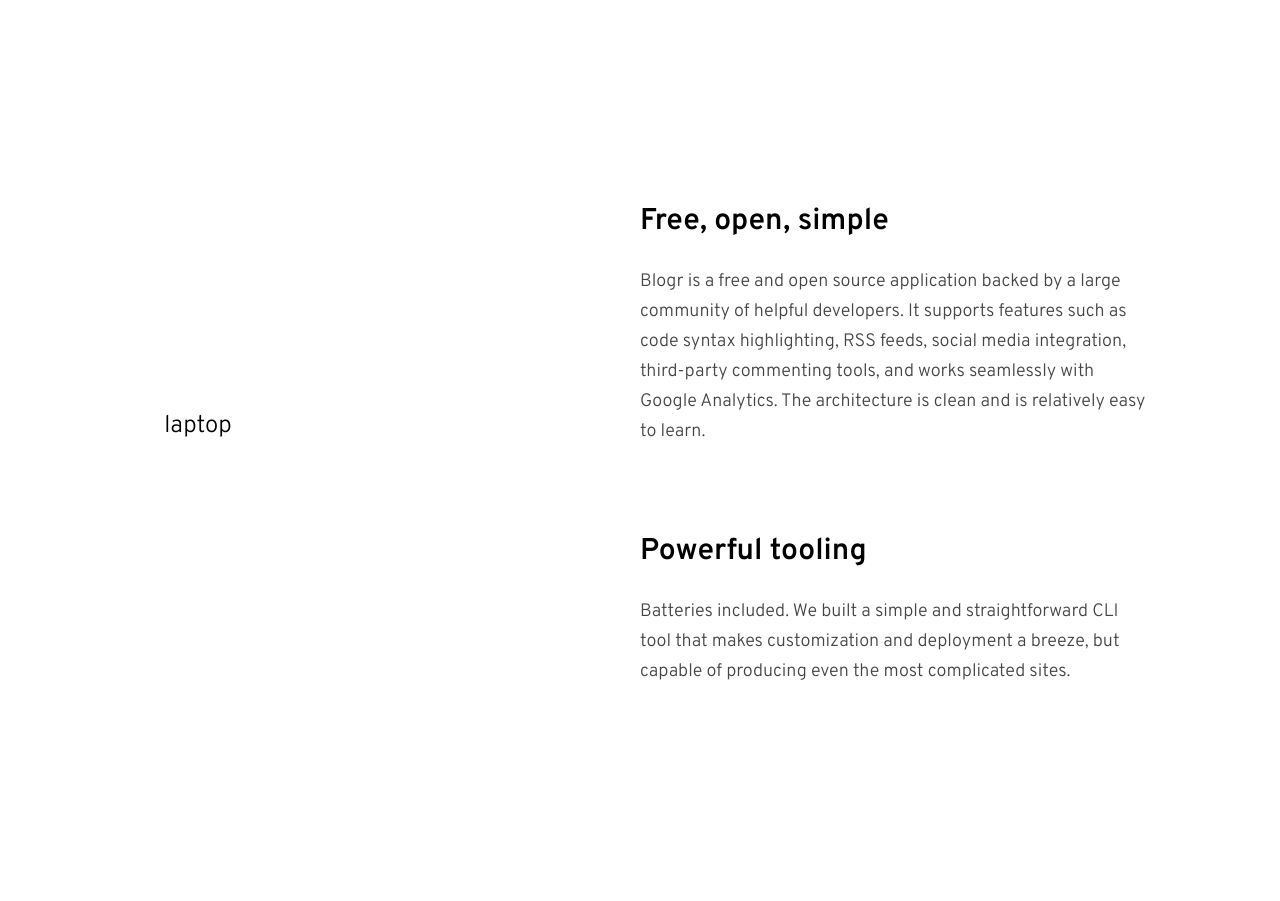
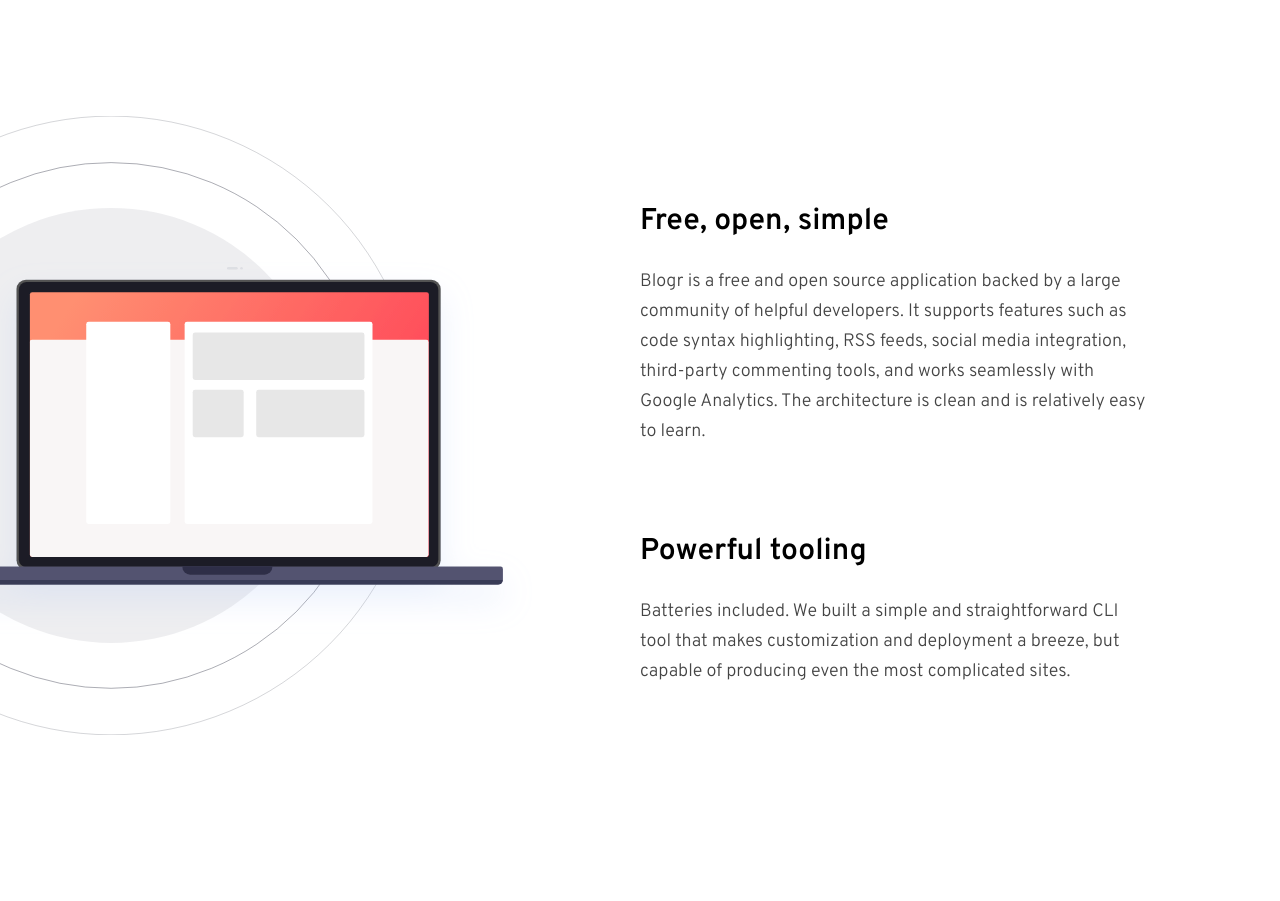
Before and after one commit to JKuba61/blogr-LandingPage-FrontEndMentor, a plain HTML site: page index.html in a window 1280 px wide. Shown: the part 1884-2785 px from the top of the page. Drawn offline with Linux system fonts and the light colour scheme; the site is published under a folder, as on GitHub Pages, so addresses that start at the root find nothing.

Commit message:
fixing source url for img's

```diff
--- a/index.html
+++ b/index.html
@@ -186,7 +186,7 @@
             <img class="section__img section__img--laptop section__img--mobile"
               src="./images/illustration-laptop-mobile.svg" alt="laptop">
             <img class="section__img section__img--laptop section__img--desktop"
-              src="/images/illustration-laptop-desktop.svg" alt="laptop">
+              src="./images/illustration-laptop-desktop.svg" alt="laptop">
             <div class="section__description section__description--last">
               <h3 class="section__description__header">Free, open, simple</h3>
               <p class="section__description__text">Blogr is a free and open source application backed by a large
```
